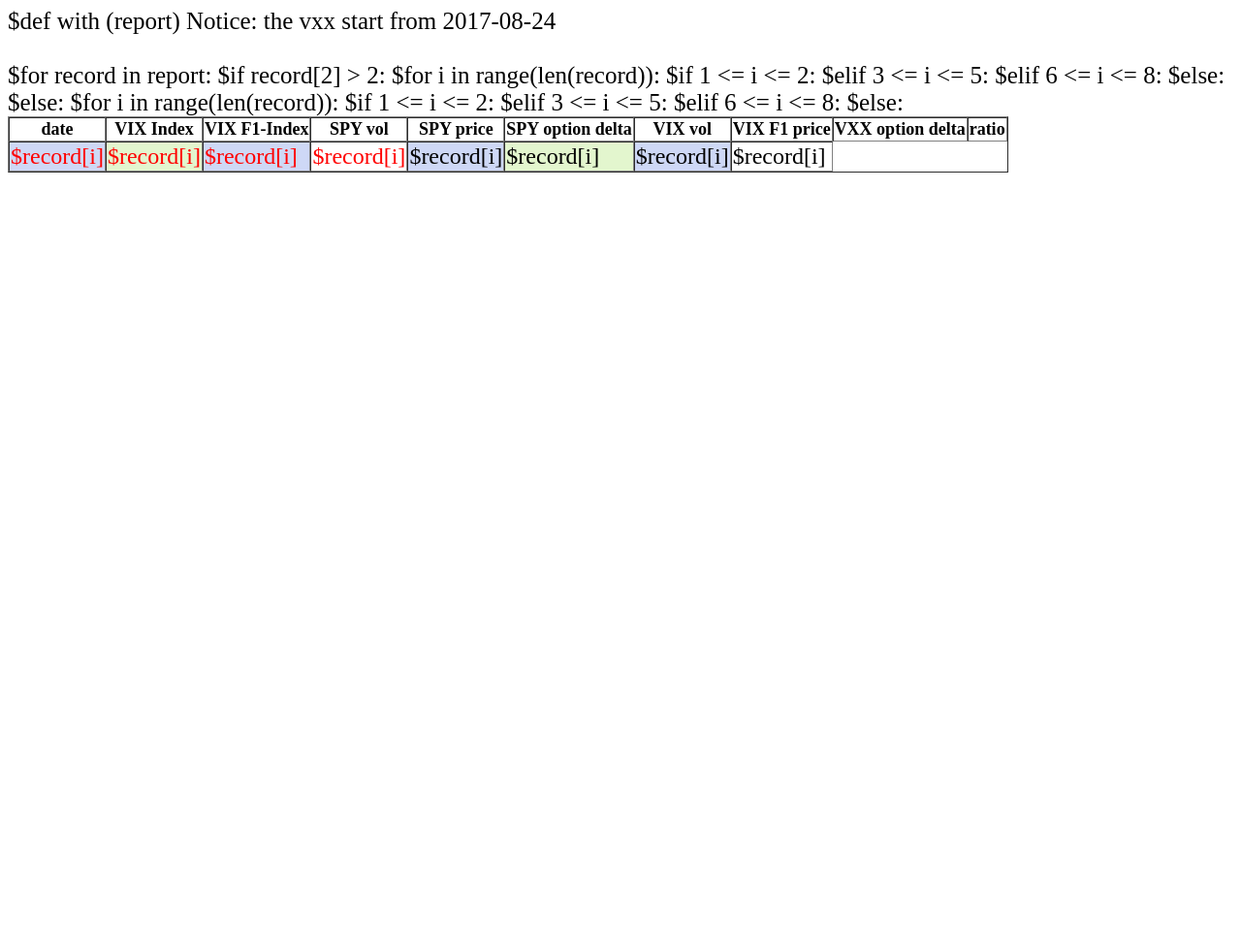
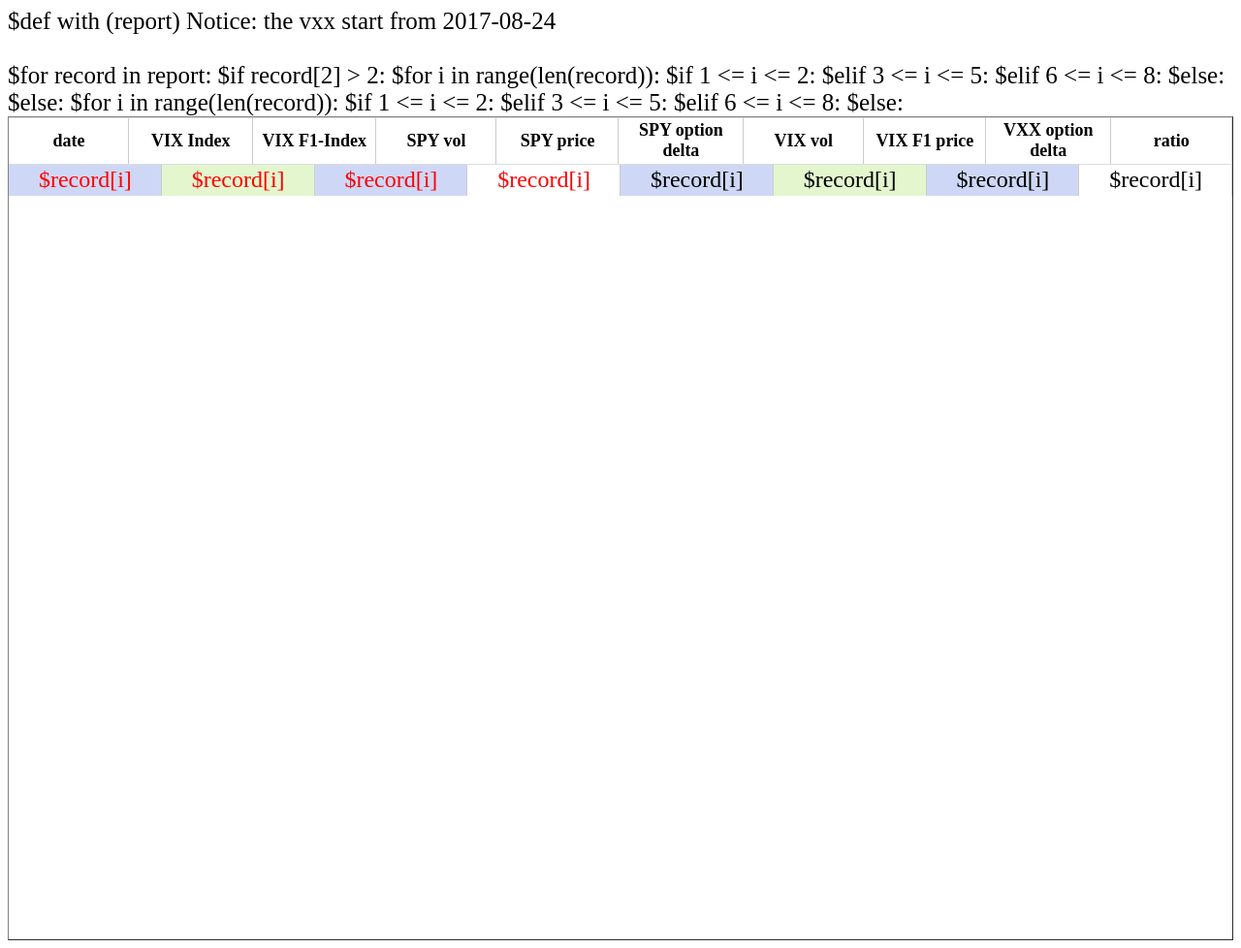
Before and after one commit to shmyhero/data-process, a Python web app: template portal/templates/spyvixhedge.html in a window 1280 px wide. Shown: the whole page at 97% size. Before the commit the page ends 178 px from the top, so only its background shows below. Run offline with Jinja, Linux system fonts and the light colour scheme; the template is opened without the code that fills it, so the values that code supplies are empty.

Commit message:
fix table header for spyvix herge

```diff
--- a/portal/templates/spyvixhedge.html
+++ b/portal/templates/spyvixhedge.html
@@ -7,12 +7,27 @@ $def with (report)
     <style  type="text/css">
         body{font-size:25px}
 
-        .my_table tr:nth-child(even) {
-            background: #d8ebfa;
-        }
-        .my_table tr:nth-child(odd) {
-            background: White;
-        }
+        .fixedThead{
+			display: block;
+			width: 100%;
+		}
+		.scrollTbody{
+			display: block;
+			height: 800px;
+			overflow: auto;
+			width: 100%;
+		}
+		table td,table th {
+			width: 150px;
+			border-bottom: none;
+			border-left: none;
+			border-right: 1px solid #CCC;
+			border-top: 1px solid #DDD;
+			padding: 2px 3px 3px 4px;
+			text-align: center;
+
+		}
+
     </style>
 </head>
 <body>
@@ -21,7 +36,7 @@ Notice: the vxx start from 2017-08-24
 </br>
 </br>
 <table border="1" cellspacing="0" >
-
+    <thead class="fixedThead">
     <tr style = "font-size:18px;">
         <th>date</th>
         <th>VIX Index</th>
@@ -34,6 +49,8 @@ Notice: the vxx start from 2017-08-24
         <th>VXX option delta</th>
         <th>ratio</th>
     </tr>
+    </thead>
+    <tbody class="scrollTbody">
     $for record in report:
         <tr>
             $if record[2] > 2:
@@ -57,6 +74,7 @@ Notice: the vxx start from 2017-08-24
                     $else:
                         <td ><font size="5">$record[i]</font></td>
         </tr>
+    </tbody>
 </table>
 
 </body>
```
